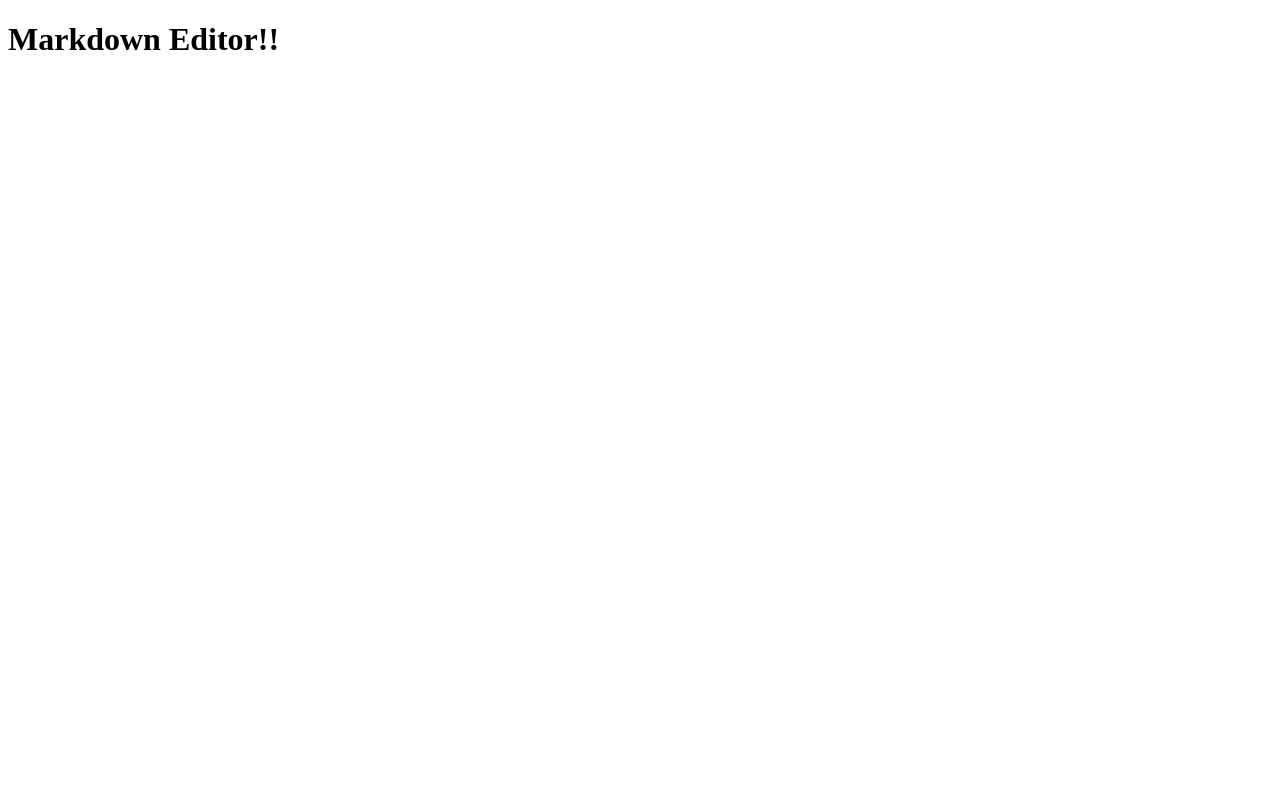
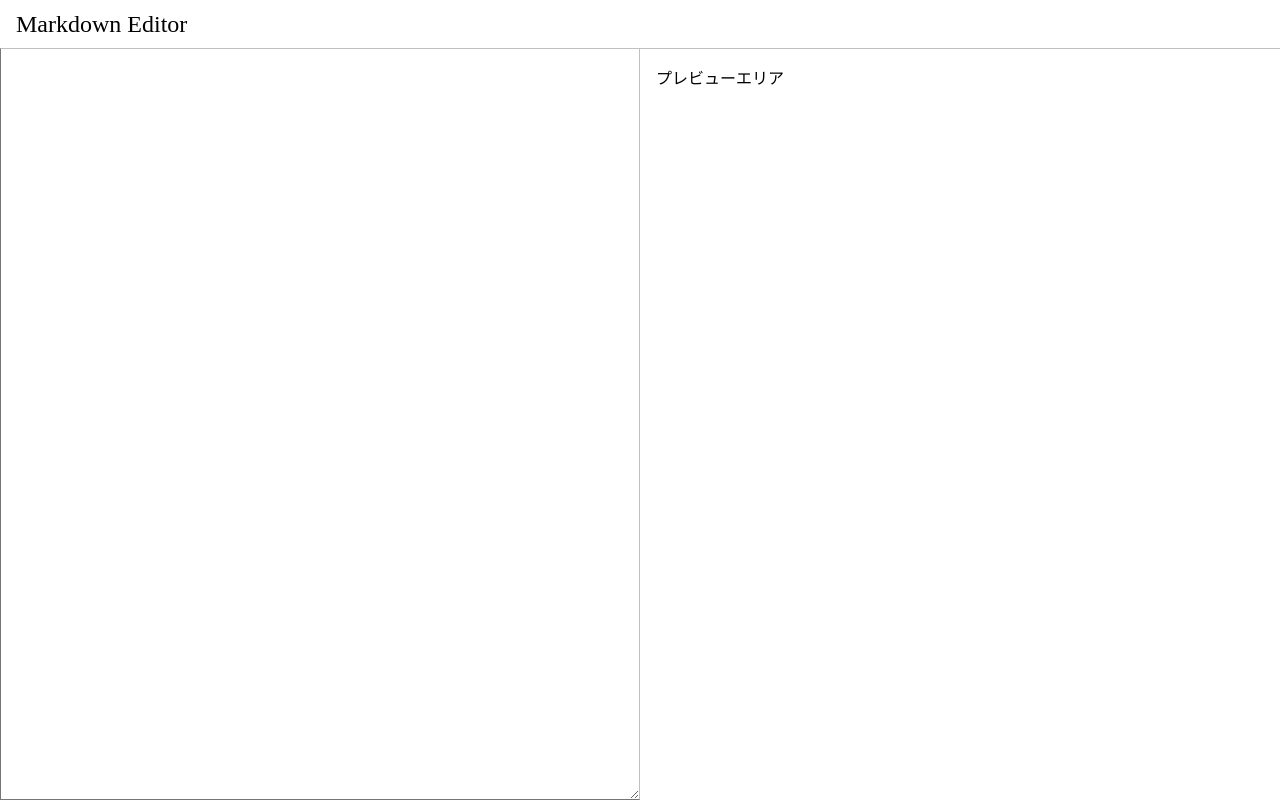
Before and after one commit to natsu08-n/markdown-editor, a React app: page / in a window 1280 px wide. Built offline with nearby package versions, Linux system fonts and the light colour scheme.

Commit message:
エディタ画面の見た目作成、入力内容をuseStateで管理

```diff
--- a/package.json
+++ b/package.json
@@ -2,14 +2,16 @@
   "name": "markdown-editor",
   "version": "1.0.0",
   "scripts": {
-		"start": "webpack serve --mode=development",
+    "start": "webpack serve --mode=development",
     "build": "webpack --mode=production"
   },
   "dependencies": {
     "@types/react": "^17.0.38",
     "@types/react-dom": "^17.0.11",
+    "@types/styled-components": "^5.1.19",
     "react": "^17.0.2",
     "react-dom": "^17.0.2",
+    "styled-components": "^5.3.3",
     "ts-loader": "^9.2.6",
     "typescript": "^4.5.4",
     "webpack": "^5.65.0",
--- a/src/index.tsx
+++ b/src/index.tsx
@@ -1,6 +1,19 @@
 import * as React from "react";
 import { render } from "react-dom";
+import styled from 'styled-components';
+import { createGlobalStyle } from 'styled-components' //ページ全体に適用できるスタイルを定義
+import { Editor } from './pages/editor'
 
-const Main = (<h1>Markdown Editor!!</h1>)
+const GlobalStyle = createGlobalStyle`
+body * {
+	box-sizing: border-box;
+}
+`
+const Main = (
+	<>
+	<GlobalStyle/>
+	<Editor/>
+	</>
+)
 
 render(Main, document.getElementById("app"))
--- /dev/null
+++ b/src/pages/editor.tsx
@@ -0,0 +1,69 @@
+import * as React from "react";
+import styled from "styled-components";
+
+//上でreactからimportしてきた名前をReactに変えているのでこの書き方
+const { useState } = React
+
+//rem単位
+//ルート要素（通常はhtml要素）のfont-size値を基準として相対的な値となります。
+//html要素のfont-size値はデフォルトでは16px
+const Header = styled.header`
+	font-size: 1.5rem;
+	height: 2rem;
+	left: 0;
+	line-height: 2rem;
+	padding: 0.5rem 1rem;
+	position: fixed;
+	right: 0;
+	top: 0;
+`
+
+const Wrapper = styled.div`
+	bottom: 0;
+	left: 0;
+	position: fixed;
+	right: 0;
+	top: 3rem;
+`
+
+const TextArea = styled.textarea`
+	border-right: 1px solid silver;
+	border-top: 1px solid silver;
+	bottom: 0;
+	font-size: 1rem;
+	left: 0;
+	padding: 0.5rem;
+	position: absolute;
+	top: 0;
+	width: 50vw;
+`
+
+const Preview = styled.div`
+	border-top: 1px solid silver;
+	bottom: 0;
+	over-flow: scroll;
+	padding: 1rem;
+	position: absolute;
+	right: 0;
+	top: 0;
+	width: 50vw;
+`
+
+export const Editor: React.FC = () => {
+	const [text, setText] = useState<string>('')
+	return (
+		<>
+		<Header>
+			Markdown Editor
+		</Header>
+		<Wrapper>
+			<TextArea
+				onChange={(event) => {
+					setText(event.target.value)
+				}}
+				value={text}/>
+			<Preview>プレビューエリア</Preview>
+		</Wrapper>
+		</>
+	)
+}
```
Also changed, not shown: 1 other file (tests, documents, lock files or other folders).
